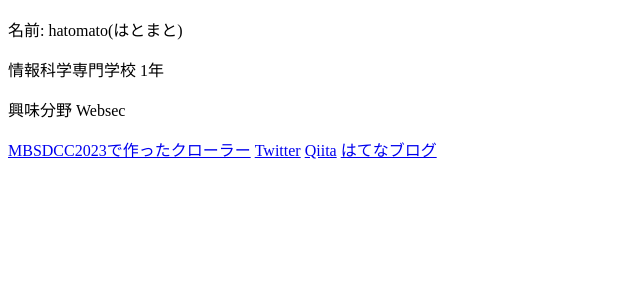
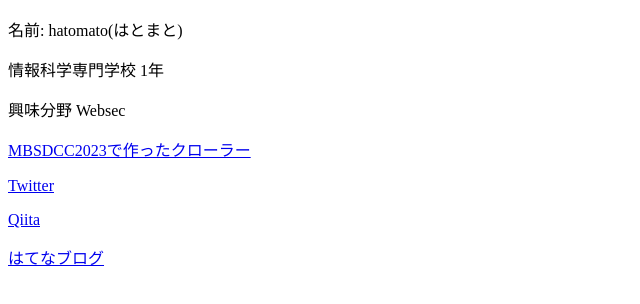
Before and after one commit to hatomato0920/portfolio, a plain HTML site: page index.html in a window 1280 px wide. Shown: the part 118-422 px from the top of the page, without its empty margins (0-640 px from the left). Drawn offline with Linux system fonts and the light colour scheme.

Commit message:
(fix) pタグの追加

```diff
--- a/index.html
+++ b/index.html
@@ -12,10 +12,10 @@
     <p>名前: hatomato(はとまと)</p>
     <p>情報科学専門学校 1年</p>
     <p>興味分野 Websec</p>
-    <a href="https://github.com/KoralCyon/delikitchup">MBSDCC2023で作ったクローラー</a>
-    <a href="https://twitter.com/hatomato0920">Twitter</a>
-    <a href="https://qiita.com/hatomato">Qiita</a>
-    <a href="https://hatomato09.hatenablog.com/">はてなブログ</a>
+    <p><a href="https://github.com/KoralCyon/delikitchup">MBSDCC2023で作ったクローラー</a></p>
+    <p><a href="https://twitter.com/hatomato0920">Twitter</a></p>
+    <p><a href="https://qiita.com/hatomato">Qiita</a></p>
+    <p><a href="https://hatomato09.hatenablog.com/">はてなブログ</a></p>
 
 </body>
 </html>
```
